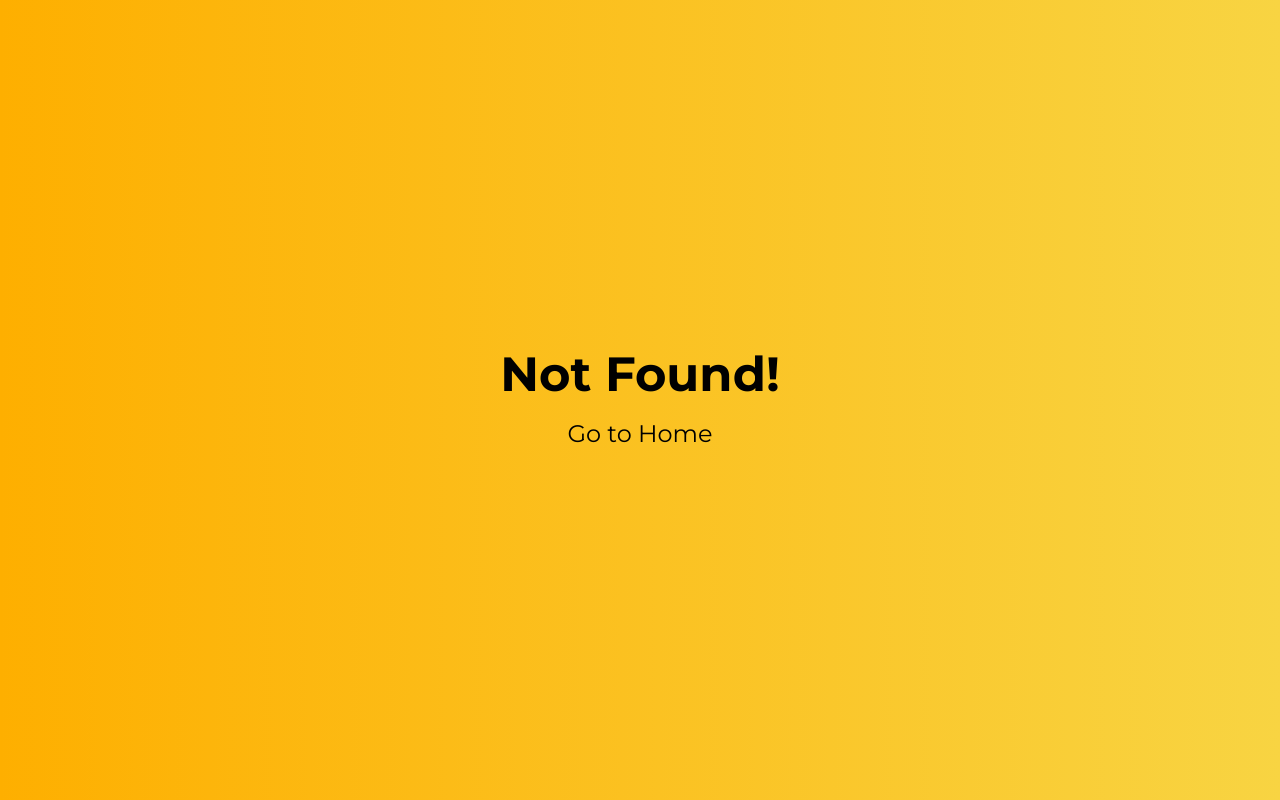
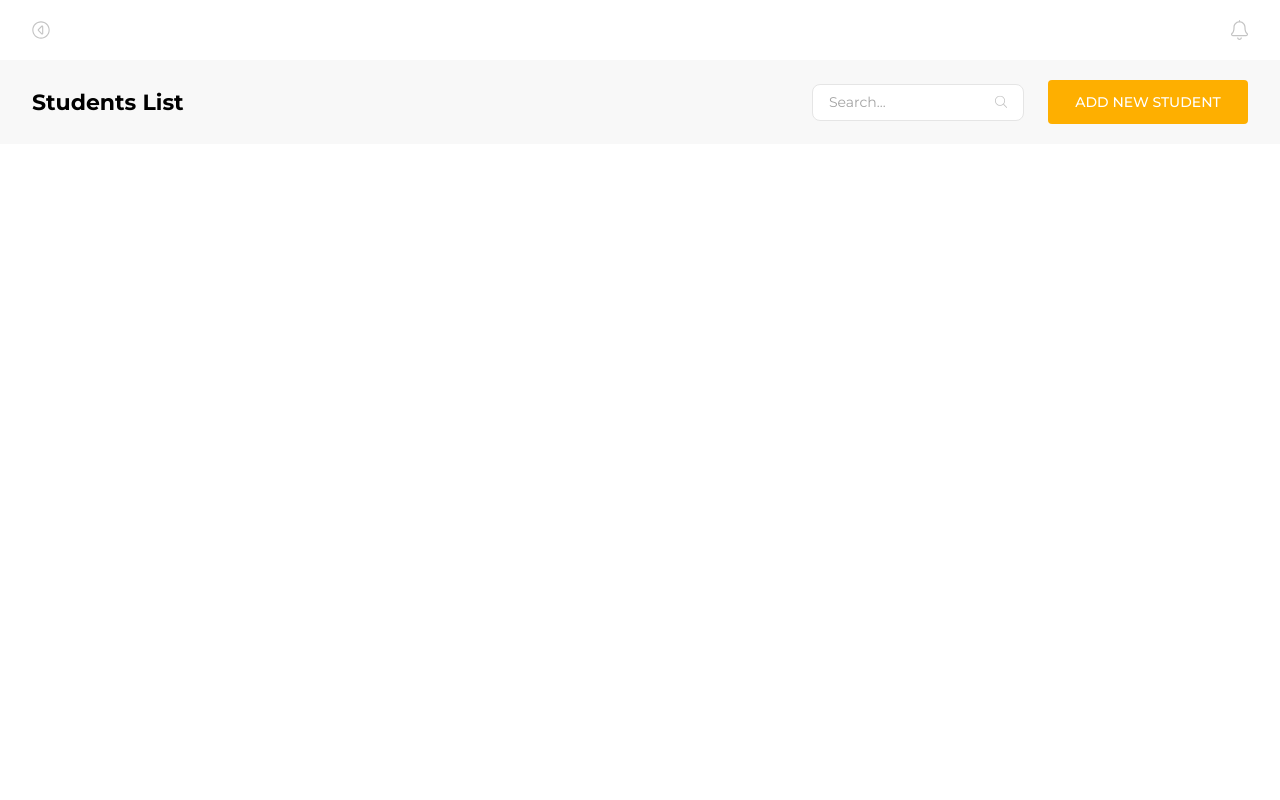
Before and after one commit to kadiraydinli/simple-student-manage-panel, a Next.js app: page /students in a window 1280 px wide. Before the commit this address had no page. Built offline with nearby package versions, Linux system fonts and the light colour scheme.

Commit message:
add new students page and components

```diff
--- a/app/(site)/components/PageContent.tsx
+++ b/app/(site)/components/PageContent.tsx
@@ -1,7 +1,66 @@
 "use client";
 
+import { useMemo } from "react";
+import { useRouter } from "next/navigation";
+
+import Icon from "@/assets/icons";
+import Card from "@/components/Card";
+import { CardType } from "@/types";
+
 const PageContent = () => {
-	return <div>PageContent</div>;
+	const router = useRouter();
+
+	const cards: CardType[] = useMemo(
+		() => [
+			{
+				type: "student",
+				icon: Icon.Cap,
+				onClick: () => router.push("/students"),
+				label: "Students",
+				iconColor: "#74C1ED",
+				style: "bg-[#F0F9FF]",
+				value: 243,
+			},
+			{
+				type: "course",
+				icon: Icon.Bookmark,
+				onClick: () => router.push("/course"),
+				label: "Course",
+				iconColor: "#EE95C5",
+				style: "bg-[#FEF6FB]",
+				value: 13,
+			},
+			{
+				type: "payment",
+				icon: Icon.Payment,
+				onClick: () => router.push("/payment"),
+				label: "Payments",
+				iconColor: "#F6C762",
+				style: "bg-[#FEFBEC]",
+				value: 556,
+			},
+			{
+				type: "user",
+				icon: Icon.User,
+				label: "Users",
+				labelStyle: "text-white",
+				iconColor: "#FFFFFF",
+				style: "bg-gradient-to-r from-[--primary] to-[--secondary]",
+				value: 3,
+			},
+		],
+		[router]
+	);
+
+	return (
+		<div className="h-full w-full overflow-hidden overflow-y-auto">
+			<div className="flex flex-row gap-x-[30px] p-[30px]">
+				{cards.map((item) => (
+					<Card key={item.type} {...item} />
+				))}
+			</div>
+		</div>
+	);
 };
 
 export default PageContent;
--- /dev/null
+++ b/app/students/components/SubHeader.tsx
@@ -0,0 +1,28 @@
+"use client";
+
+import Button from "@/components/Button";
+import SearchInput from "@/components/SearchInput";
+
+interface SubHeaderProps {
+	title: string;
+	searchInputProps: React.InputHTMLAttributes<HTMLInputElement>;
+	buttonProps: React.ButtonHTMLAttributes<HTMLButtonElement>;
+}
+
+const SubHeader: React.FC<SubHeaderProps> = ({
+	title,
+	searchInputProps,
+	buttonProps,
+}) => {
+	return (
+		<div className="px-8 py-5 flex flex-row items-center justify-between">
+			<h1 className="flex-1 text-[22px] font-bold text-black">{title}</h1>
+			<div className="gap-6 flex flex-auto flex-row items-center justify-end">
+				<SearchInput placeholder="Search..." {...searchInputProps} />
+				<Button className="w-[200px]" {...buttonProps}></Button>
+			</div>
+		</div>
+	);
+};
+
+export default SubHeader;
--- /dev/null
+++ b/app/students/error.tsx
@@ -0,0 +1,11 @@
+"use client";
+
+const Error = () => {
+	return (
+		<div className="w-full h-full flex justify-center items-center bg-gradient-to-r from-[--primary] to-[--secondary]">
+			<h1 className="font-bold text-3xl">Something went wrong!</h1>
+		</div>
+	);
+};
+
+export default Error;
--- /dev/null
+++ b/app/students/loading.tsx
@@ -0,0 +1,13 @@
+"use client";
+
+import { BounceLoader } from "react-spinners";
+
+const Loading = () => {
+	return (
+		<div className="w-full h-full flex justify-center items-center bg-gradient-to-r from-[--primary] to-[--secondary]">
+			<BounceLoader color="white" size={40} />
+		</div>
+	);
+};
+
+export default Loading;
--- /dev/null
+++ b/app/students/page.tsx
@@ -0,0 +1,30 @@
+"use client";
+
+import React, { useState } from "react";
+
+import Header from "@/components/Header";
+
+import SubHeader from "./components/SubHeader";
+
+const Students = () => {
+	const [searchValue, setSearchValue] = useState<string>("");
+
+	const onChangeSearch = (e: React.ChangeEvent<HTMLInputElement>) => {
+		setSearchValue(e.target.value);
+	};
+
+	const onAddStudent = () => {};
+
+	return (
+		<div className="w-full h-full bg-[--background]">
+			<Header />
+			<SubHeader
+				title="Students List"
+				buttonProps={{ children: "ADD NEW STUDENT", onClick: onAddStudent }}
+				searchInputProps={{ value: searchValue, onChange: onChangeSearch }}
+			/>
+		</div>
+	);
+};
+
+export default Students;
```
